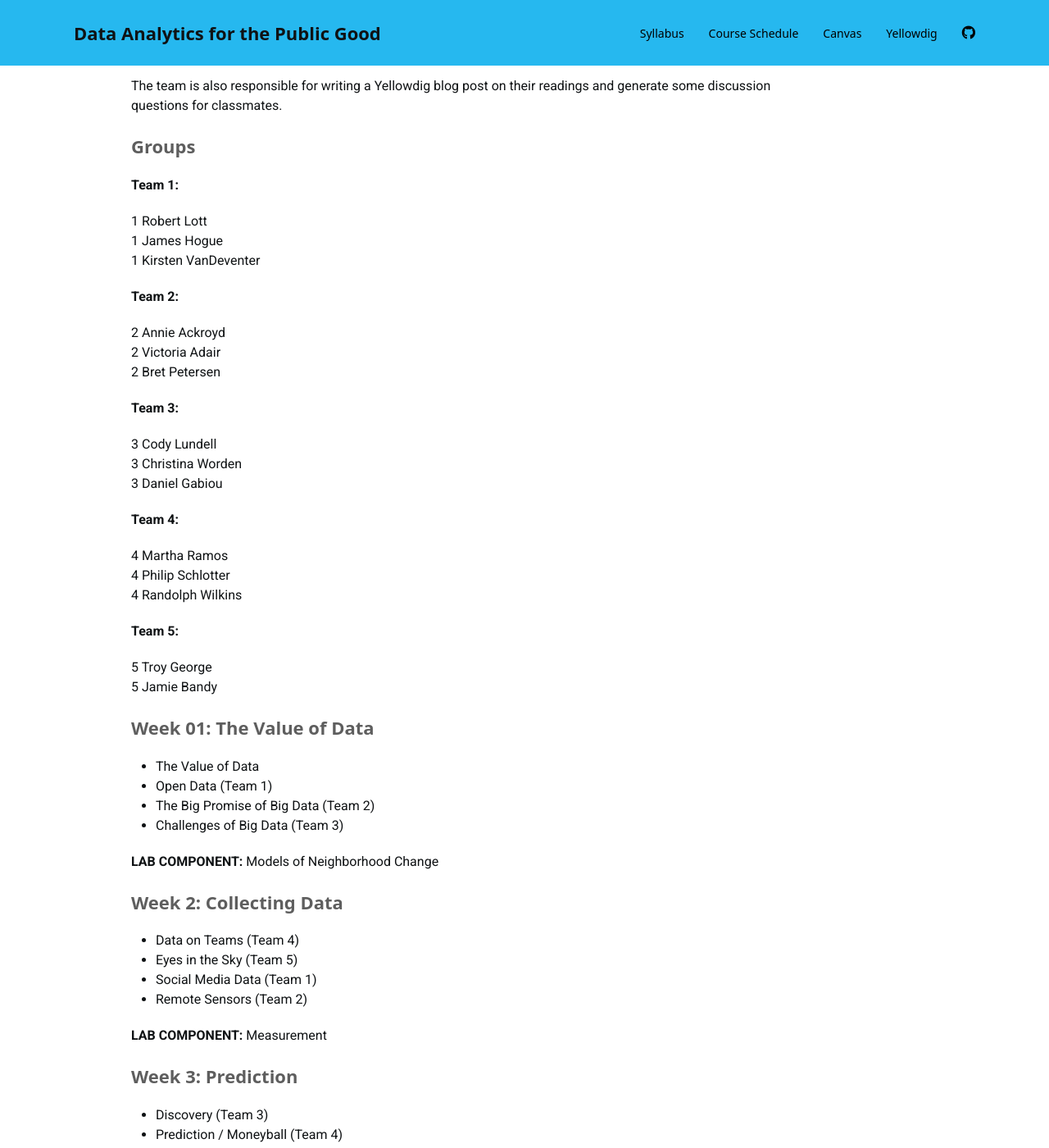
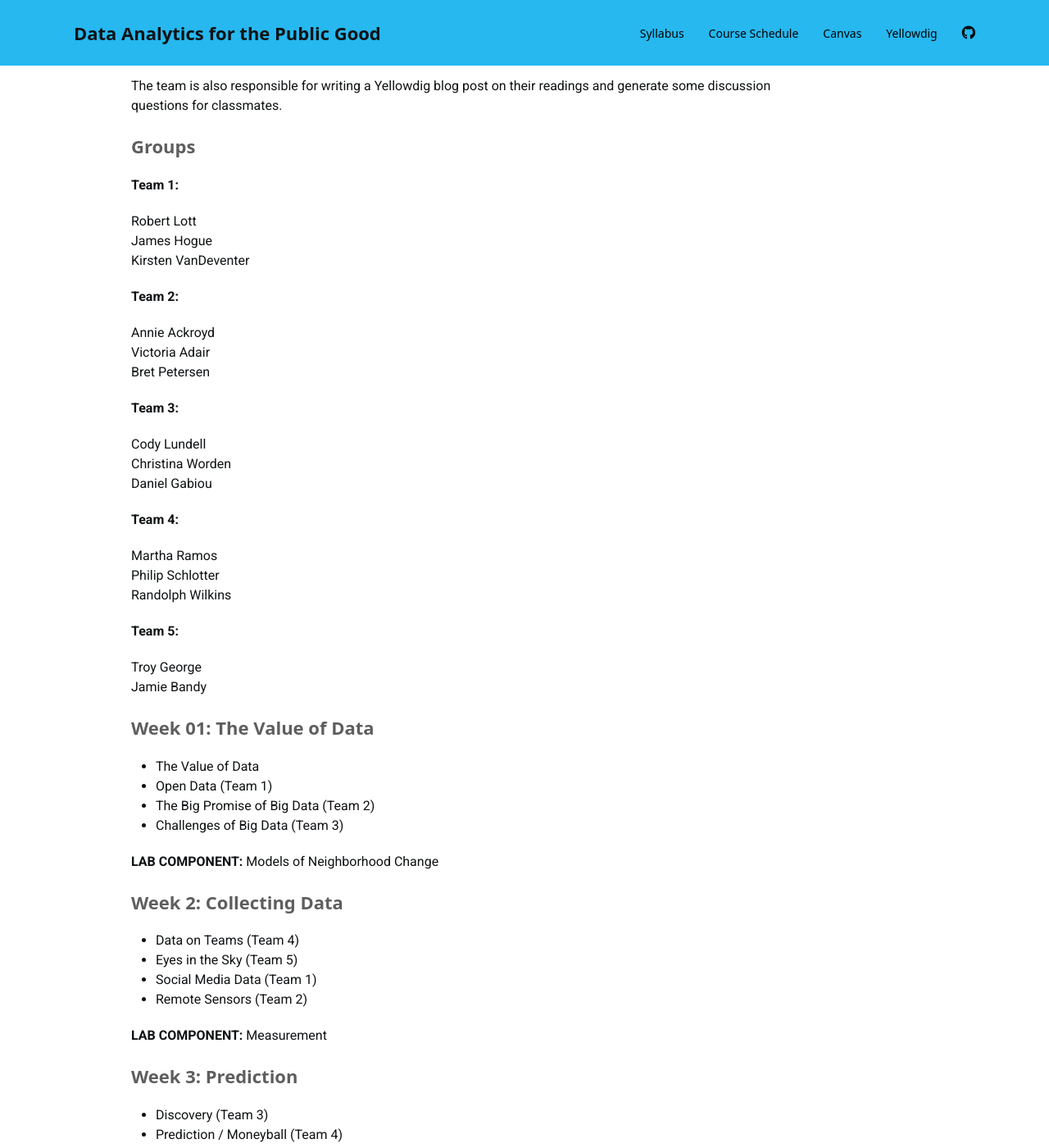
Before and after one commit to DS4PS/course-asu-paf-586-summer-2019, a Jekyll site: the page built from index.md, in a window 1280 px wide and 1400 px high, scrolled down 7902 px. Shown: the whole window at 82% size. Built offline with Jekyll 4.4.1, drawn with Linux system fonts in a browser that asks for light colours; nearby versions of some CDN libraries; a style sheet for code colours, icons or effects is not loaded.

Commit message:
Update index.md

```diff
--- a/index.md
+++ b/index.md
@@ -235,32 +235,32 @@ The team is also responsible for writing a Yellowdig blog post on their readings
 
 **Team 1:**
 
-1	Robert Lott
-1	James Hogue
-1	Kirsten VanDeventer
+Robert Lott
+James Hogue
+Kirsten VanDeventer
 
 **Team 2:**
 
-2	Annie Ackroyd
-2	Victoria Adair
-2	Bret Petersen
+Annie Ackroyd
+Victoria Adair
+Bret Petersen
 
 **Team 3:**
 
-3	Cody Lundell
-3	Christina Worden
-3	Daniel Gabiou
+Cody Lundell
+Christina Worden
+Daniel Gabiou
 
 **Team 4:**
 
-4	Martha Ramos
-4	Philip Schlotter
-4	Randolph Wilkins
+Martha Ramos
+Philip Schlotter
+Randolph Wilkins
 
 **Team 5:**
 
-5	Troy George
-5	Jamie Bandy
+Troy George
+Jamie Bandy
 
 
 
```
